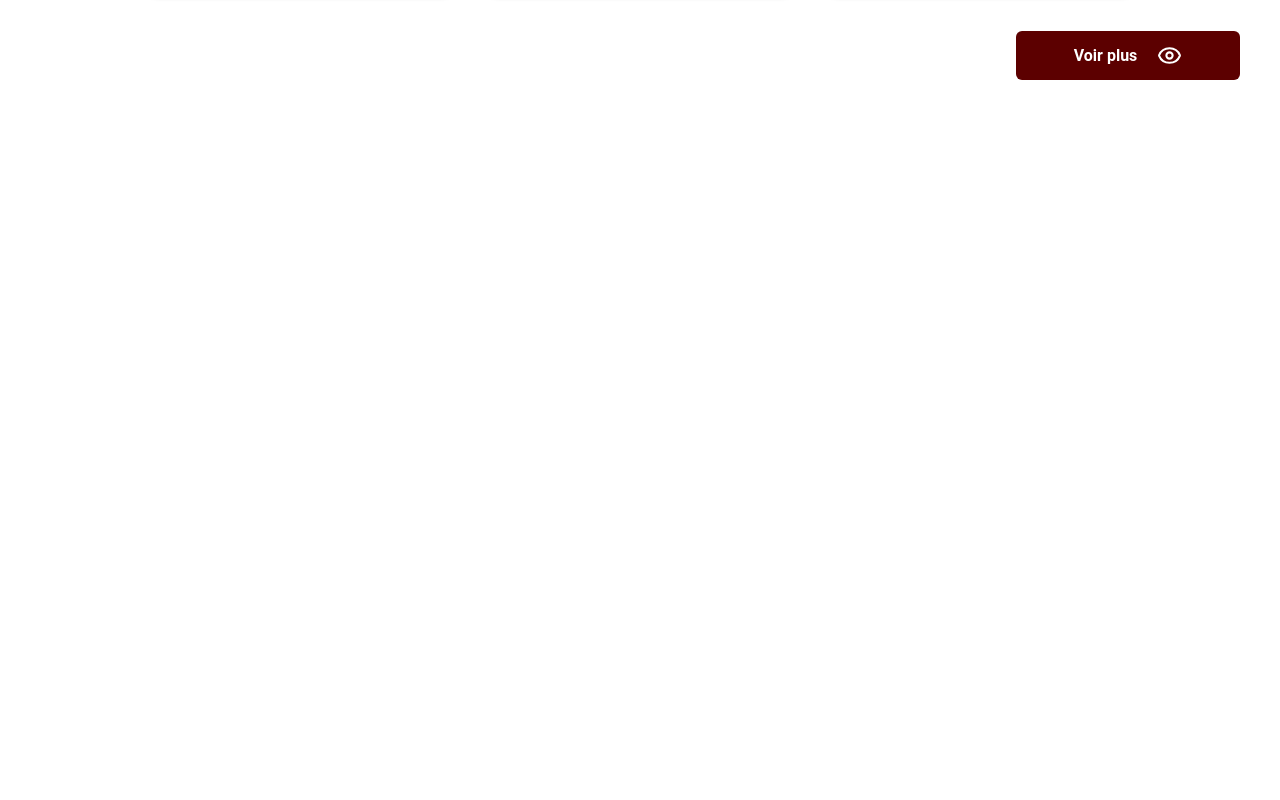
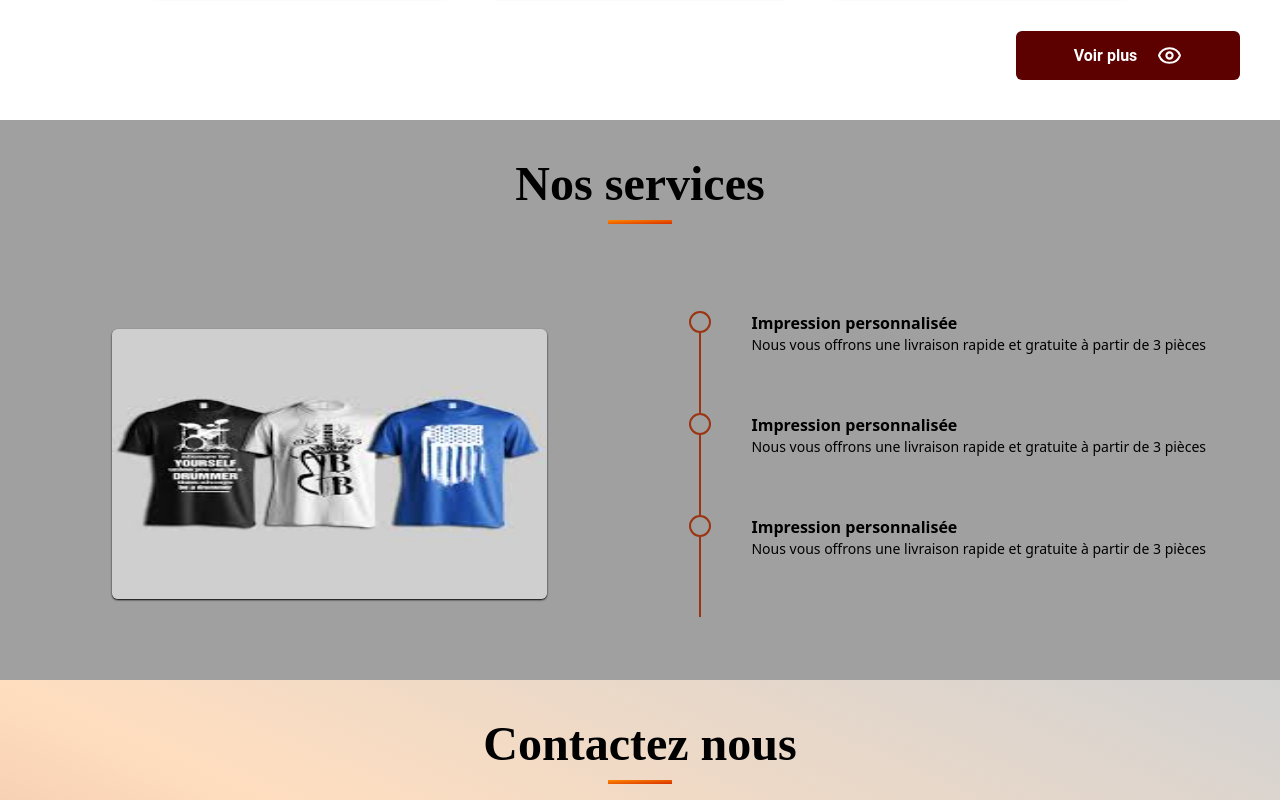
Before and after one commit to Glendas-14/frontVenuDailleurs, a React (Vite) app: page / in a window 1280 px wide. Shown: the part 3160-3960 px from the top of the page. Before the commit the page ends 3280 px from the top, so only its background shows below. Built offline with nearby package versions, Linux system fonts and the light colour scheme.

Commit message:
feat-Services section done

```diff
--- a/src/components/pages/landingPage.tsx
+++ b/src/components/pages/landingPage.tsx
@@ -131,6 +131,52 @@ export default function LandingPage() {
             </Link>
           </div>
         </div>
+        <div id='serviceSection' className='h-[35rem] bg-lightGray p-10 flex flex-col gap-10'>
+          <BigTitle id="services">Nos services</BigTitle>
+          <div id='servicesContent' className='w-full h-3/4 flex justify-center items-center gap-10'>
+            <div id='image' className="w-1/2 h-full flex items-center justify-center rounded-md">
+              <img src="/images/impressionT.jpg" alt="multiple services" className="w-3/4 h-3/4 rounded-md shadow-sm shadow-black" />
+            </div>
+            <div id='text' className="w-1/2 flex flex-col justify-center gap-0 pl-8">
+              <div id='service1' className='flex flex-row gap-10'>
+                <div id='linetime'>
+                  <div className="left-0 top-0 -ml-0.5 w-[22px] h-[22px] rounded-full border-2 border-orange-800" />
+                  <div className="top-0 ml-2 h-20 w-0.5 bg-orange-800" />
+                </div>
+                <div id='text' className="">
+                  <h3 className="font-bold text-mainGradient">Impression personnalisée</h3>
+                  <p className="text-sm text-black">Nous vous offrons une livraison rapide et gratuite à partir de 3 pièces</p>
+                </div>
+              </div>
+              <div id='service2' className='flex flex-row gap-10'>
+                <div id='linetime'>
+                  <div className="left-0 top-0 -ml-0.5 w-[22px] h-[22px] rounded-full border-2 border-orange-800" />
+                  <div className="top-0 ml-2 h-20 w-0.5 bg-orange-800" />
+                </div>
+                <div id='text' className="">
+                  <h3 className="font-bold text-mainGradient">Impression personnalisée</h3>
+                  <p className="text-sm text-black">Nous vous offrons une livraison rapide et gratuite à partir de 3 pièces</p>
+                </div>
+              </div>
+              <div id='service3' className='flex flex-row gap-10'>
+                <div id='linetime'>
+                  <div className="left-0 top-0 -ml-0.5 w-[22px] h-[22px] rounded-full border-2 border-orange-800" />
+                  <div className="top-0 ml-2 h-20 w-0.5 bg-orange-800" />
+                </div>
+                <div id='text' className="">
+                  <h3 className="font-bold text-mainGradient">Impression personnalisée</h3>
+                  <p className="text-sm text-black">Nous vous offrons une livraison rapide et gratuite à partir de 3 pièces</p>
+                </div>
+              </div>
+
+            </div>
+          </div>
+
+        </div>
+        <div id='contactSection' className='h-[35rem] bg-mixedGradient  p-10 flex flex-col gap-10'>
+          <BigTitle id="contact">Contactez nous</BigTitle>
+
+        </div>
     </div>
   )
 }
--- a/tailwind.config.js
+++ b/tailwind.config.js
@@ -21,6 +21,8 @@ export default {
         'mainGradient': 'linear-gradient(to bottom right, #FF8A00, #D83000)',
         'secondaryGradient': 'linear-gradient(to bottom right, #FF8A00, #7C2D12)',
         'chocoGradient': 'linear-gradient(to bottom right, #5c0000, #7C2D12)',
+        'mixedGradient': 'linear-gradient(to bottom left, #B4B4B499, #FFC89699, #C8643299)',
+
       },
       fontFamily: {
         playfair: ['"Playfair Display"', 'serif'],
```
Also changed, not shown: public/images/fourT-shirt.png (added), public/images/impressionT.jpg (added).
